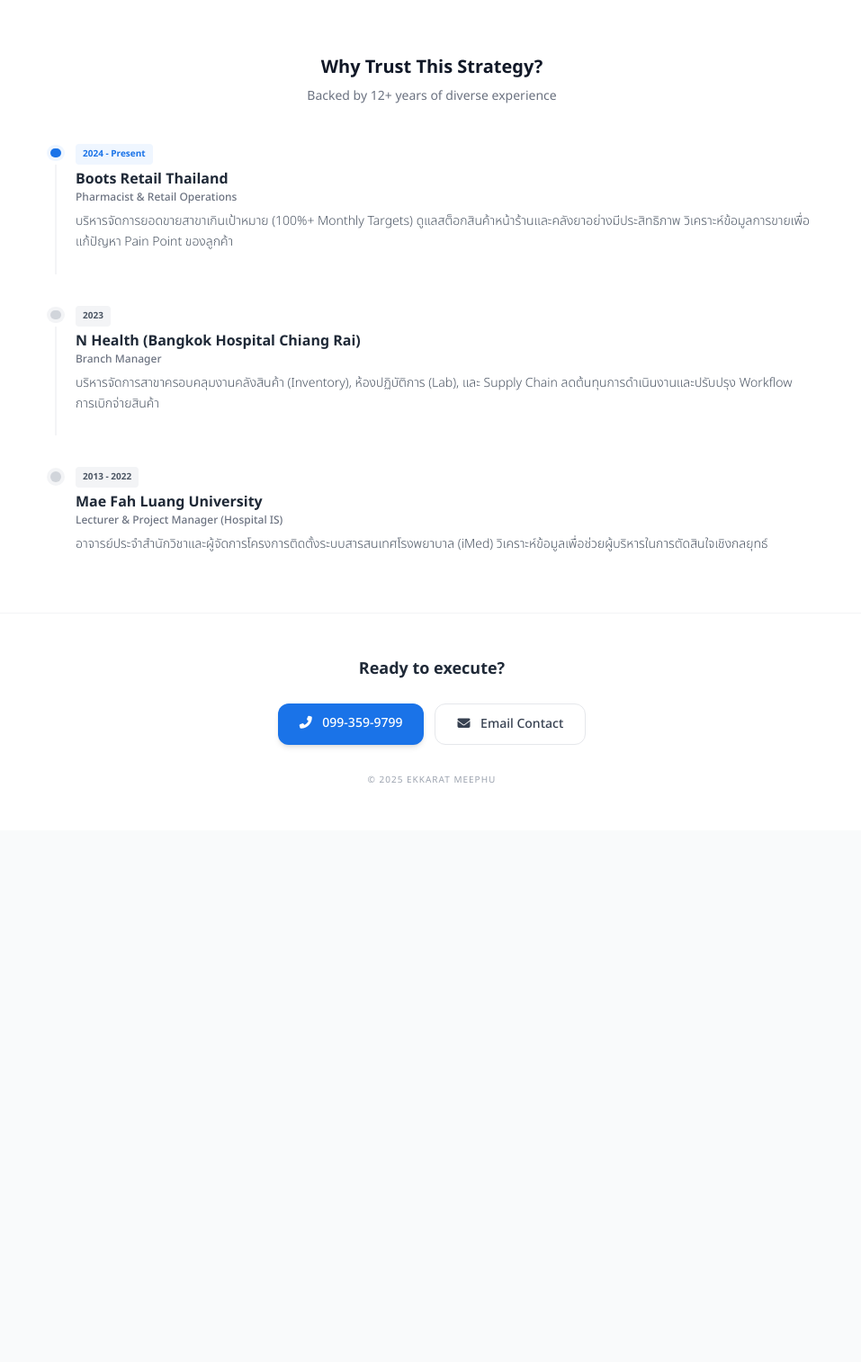
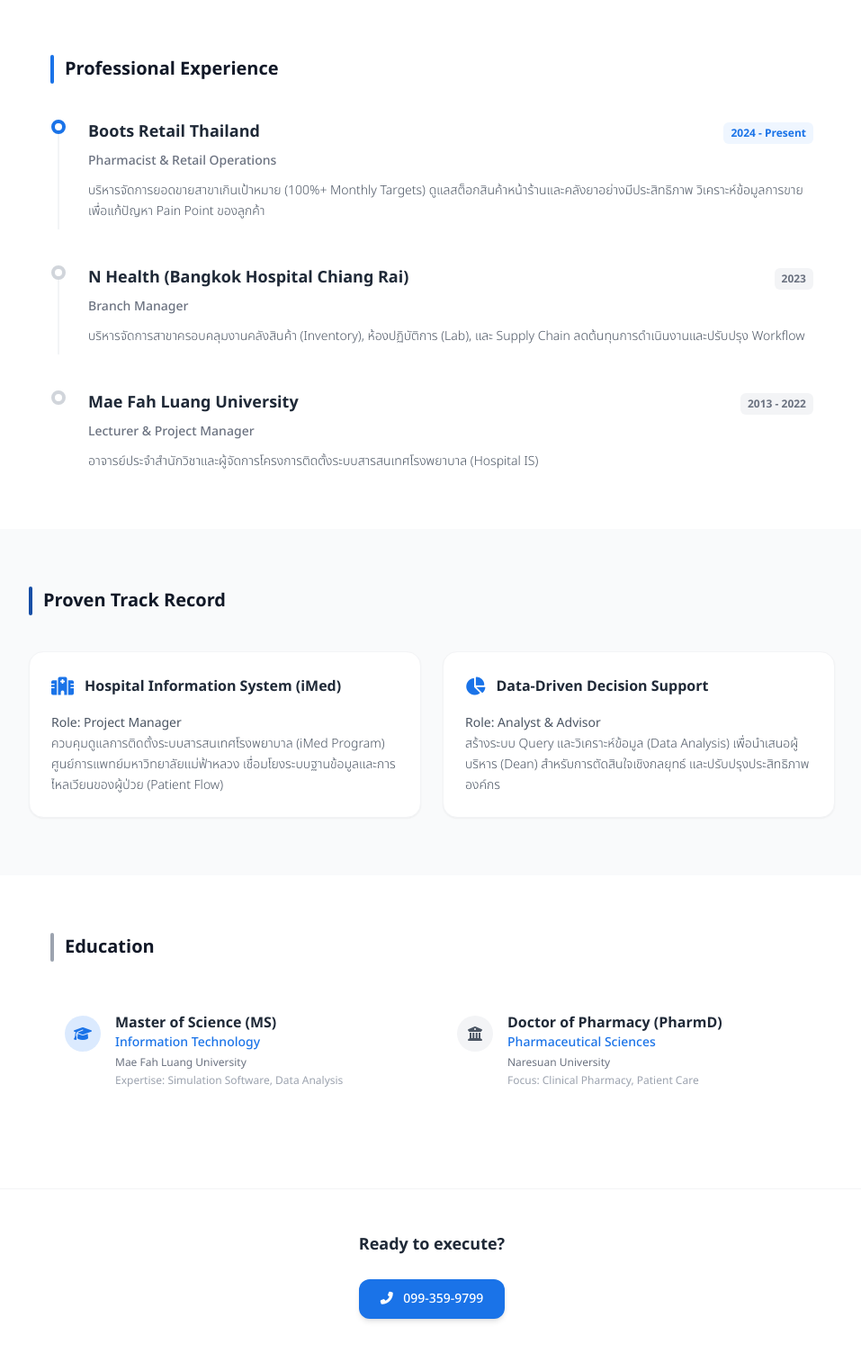
Before and after one commit to E0993599799/M-Ekkarat-CV, a plain HTML site: page index.html in a window 1280 px wide. Shown: the part 642-2156 px from the top of the page at 90% size, without its empty margins (160-1117 px from the left). Before the commit the page ends 1565 px from the top, so only its background shows below. Drawn offline with nearby package versions, Linux system fonts and the light colour scheme.

Commit message:
Update index.html

```diff
--- a/index.html
+++ b/index.html
@@ -37,12 +37,10 @@
     </script>
     <style>
         body { background-color: #ffffff; color: #202124; -webkit-font-smoothing: antialiased; }
-        /* Glassmorphism Navbar */
         .glass-nav {
-            background: rgba(255, 255, 255, 0.9);
+            background: rgba(255, 255, 255, 0.95);
             backdrop-filter: blur(12px);
-            -webkit-backdrop-filter: blur(12px);
-            border-bottom: 1px solid rgba(0,0,0,0.03);
+            border-bottom: 1px solid rgba(0,0,0,0.05);
         }
         .gradient-text {
             background: linear-gradient(135deg, #1a73e8 0%, #174ea6 100%);
@@ -51,13 +49,13 @@
         }
     </style>
 </head>
-<body class="bg-gray-50">
+<body class="bg-white">
 
     <nav class="glass-nav fixed w-full z-50 top-0 transition-all duration-300">
         <div class="max-w-4xl mx-auto px-6 lg:px-8">
             <div class="flex justify-between h-16 items-center">
                 <div class="flex items-center gap-3">
-                    <div class="h-8 w-8 rounded-full bg-gradient-to-br from-blue-500 to-blue-700 text-white flex items-center justify-center text-sm font-bold shadow-md">
+                    <div class="h-8 w-8 rounded-full bg-google-blue text-white flex items-center justify-center text-sm font-bold shadow-md">
                         E
                     </div>
                     <div>
@@ -79,16 +77,15 @@
             <span class="gradient-text">Turnaround Strategy</span>
         </h2>
         <p class="text-sm sm:text-base text-gray-500 max-w-xl mx-auto leading-relaxed font-light mt-4">
-            กลยุทธ์การบริหารจัดการคลังยาเพื่อเปลี่ยน <strong>"Dead Stock"</strong> ให้เป็น <strong>"Cash Flow"</strong> <br class="hidden sm:block">
-            ด้วยแนวคิด Data-Driven โดยผู้เชี่ยวชาญด้านยาและเทคโนโลยี
+            เปลี่ยน <strong>"Dead Stock"</strong> ให้เป็น <strong>"Cash Flow"</strong> ด้วยกลยุทธ์ Data-Driven <br class="hidden sm:block">
+            ผสานความเชี่ยวชาญด้านยาและเทคโนโลยีสารสนเทศ
         </p>
     </header>
 
-    <section class="max-w-4xl mx-auto px-6 pb-20">
+    <section class="max-w-4xl mx-auto px-6 pb-20 border-b border-gray-100">
         <div class="grid grid-cols-1 md:grid-cols-3 gap-6">
-
-            <div class="bg-white rounded-2xl p-6 shadow-soft hover:shadow-card transition-all duration-300 border border-gray-50">
-                <div class="w-10 h-10 bg-blue-50 rounded-xl flex items-center justify-center mb-4 text-google-blue">
+            <div class="bg-gray-50 rounded-2xl p-6 hover:bg-white hover:shadow-card transition-all duration-300 border border-transparent hover:border-gray-100">
+                <div class="w-10 h-10 bg-white rounded-xl flex items-center justify-center mb-4 text-google-blue shadow-sm">
                     <i class="fas fa-dolly text-lg"></i>
                 </div>
                 <h3 class="text-lg font-bold text-gray-800 mb-2">1. Clearance</h3>
@@ -97,9 +94,8 @@
                     คัดแยก Dead Stock ส่งคืน Vendor เปลี่ยนเป็น Credit Note และบริหารยากลุ่ม Near-expiry ทันที
                 </p>
             </div>
-
-            <div class="bg-white rounded-2xl p-6 shadow-soft hover:shadow-card transition-all duration-300 border border-gray-50">
-                <div class="w-10 h-10 bg-cyan-50 rounded-xl flex items-center justify-center mb-4 text-cyan-600">
+            <div class="bg-gray-50 rounded-2xl p-6 hover:bg-white hover:shadow-card transition-all duration-300 border border-transparent hover:border-gray-100">
+                <div class="w-10 h-10 bg-white rounded-xl flex items-center justify-center mb-4 text-cyan-600 shadow-sm">
                     <i class="fas fa-network-wired text-lg"></i>
                 </div>
                 <h3 class="text-lg font-bold text-gray-800 mb-2">2. Outflow</h3>
@@ -108,9 +104,8 @@
                     ระบบ Internal Push (FEFO) กระตุ้นการใช้ภายใน และสร้างเครือข่าย B2B Exchange กับพันธมิตร
                 </p>
             </div>
-
-            <div class="bg-white rounded-2xl p-6 shadow-soft hover:shadow-card transition-all duration-300 border border-gray-50 ring-1 ring-emerald-50">
-                <div class="w-10 h-10 bg-emerald-50 rounded-xl flex items-center justify-center mb-4 text-emerald-600">
+            <div class="bg-gray-50 rounded-2xl p-6 hover:bg-white hover:shadow-card transition-all duration-300 border border-transparent hover:border-gray-100">
+                <div class="w-10 h-10 bg-white rounded-xl flex items-center justify-center mb-4 text-emerald-600 shadow-sm">
                     <i class="fas fa-coins text-lg"></i>
                 </div>
                 <h3 class="text-lg font-bold text-gray-800 mb-2">3. Financial</h3>
@@ -122,75 +117,121 @@
         </div>
     </section>
 
-    <section class="bg-white border-t border-gray-100 py-16">
-        <div class="max-w-4xl mx-auto px-6">
-            <div class="text-center mb-10">
-                <h3 class="text-xl font-bold text-gray-900">Why Trust This Strategy?</h3>
-                <p class="text-sm text-gray-500 mt-2">Backed by 12+ years of diverse experience</p>
+    <section class="py-16 px-6 max-w-4xl mx-auto">
+        <div class="flex items-center gap-3 mb-10">
+            <div class="h-8 w-1 bg-google-blue rounded-full"></div>
+            <h3 class="text-xl font-bold text-gray-900">Professional Experience</h3>
         </div>
 
-            <div class="space-y-8">
-                <div class="flex gap-4 group">
-                    <div class="flex flex-col items-center">
-                        <div class="w-3 h-3 rounded-full bg-google-blue mt-2 ring-4 ring-blue-50 group-hover:ring-blue-100 transition-all"></div>
-                        <div class="w-0.5 h-full bg-gray-100 mt-2"></div>
+        <div class="space-y-10 pl-2">
+            <div class="relative pl-8 border-l-2 border-gray-100 pb-2">
+                <div class="absolute -left-[9px] top-0 w-4 h-4 rounded-full bg-white border-4 border-google-blue"></div>
+                <div class="flex flex-col sm:flex-row sm:justify-between sm:items-baseline mb-2">
+                    <h4 class="text-lg font-bold text-gray-800">Boots Retail Thailand</h4>
+                    <span class="text-xs font-bold text-google-blue bg-blue-50 px-2 py-1 rounded-md">2024 - Present</span>
                 </div>
-                    <div class="pb-6">
-                        <span class="inline-block px-2 py-1 bg-blue-50 text-google-blue text-[10px] font-bold rounded mb-1">2024 - Present</span>
-                        <h4 class="text-base font-bold text-gray-800">Boots Retail Thailand</h4>
-                        <p class="text-xs text-gray-500 mb-2 font-medium">Pharmacist & Retail Operations</p>
+                <p class="text-sm text-gray-500 font-medium mb-3">Pharmacist & Retail Operations</p>
                 <p class="text-sm text-gray-600 font-light leading-relaxed">
                     บริหารจัดการยอดขายสาขาเกินเป้าหมาย (100%+ Monthly Targets) ดูแลสต็อกสินค้าหน้าร้านและคลังยาอย่างมีประสิทธิภาพ วิเคราะห์ข้อมูลการขายเพื่อแก้ปัญหา Pain Point ของลูกค้า
                 </p>
             </div>
+
+            <div class="relative pl-8 border-l-2 border-gray-100 pb-2">
+                <div class="absolute -left-[9px] top-0 w-4 h-4 rounded-full bg-white border-4 border-gray-300"></div>
+                <div class="flex flex-col sm:flex-row sm:justify-between sm:items-baseline mb-2">
+                    <h4 class="text-lg font-bold text-gray-800">N Health (Bangkok Hospital Chiang Rai)</h4>
+                    <span class="text-xs font-bold text-gray-500 bg-gray-100 px-2 py-1 rounded-md">2023</span>
+                </div>
+                <p class="text-sm text-gray-500 font-medium mb-3">Branch Manager</p>
+                <p class="text-sm text-gray-600 font-light leading-relaxed">
+                    บริหารจัดการสาขาครอบคลุมงานคลังสินค้า (Inventory), ห้องปฏิบัติการ (Lab), และ Supply Chain ลดต้นทุนการดำเนินงานและปรับปรุง Workflow
+                </p>
             </div>
 
-                <div class="flex gap-4 group">
-                    <div class="flex flex-col items-center">
-                        <div class="w-3 h-3 rounded-full bg-gray-300 mt-2 ring-4 ring-gray-100 group-hover:ring-gray-200 transition-all"></div>
-                        <div class="w-0.5 h-full bg-gray-100 mt-2"></div>
+            <div class="relative pl-8 border-l-2 border-transparent">
+                <div class="absolute -left-[9px] top-0 w-4 h-4 rounded-full bg-white border-4 border-gray-300"></div>
+                <div class="flex flex-col sm:flex-row sm:justify-between sm:items-baseline mb-2">
+                    <h4 class="text-lg font-bold text-gray-800">Mae Fah Luang University</h4>
+                    <span class="text-xs font-bold text-gray-500 bg-gray-100 px-2 py-1 rounded-md">2013 - 2022</span>
                 </div>
-                    <div class="pb-6">
-                        <span class="inline-block px-2 py-1 bg-gray-100 text-gray-600 text-[10px] font-bold rounded mb-1">2023</span>
-                        <h4 class="text-base font-bold text-gray-800">N Health (Bangkok Hospital Chiang Rai)</h4>
-                        <p class="text-xs text-gray-500 mb-2 font-medium">Branch Manager</p>
+                <p class="text-sm text-gray-500 font-medium mb-3">Lecturer & Project Manager</p>
                 <p class="text-sm text-gray-600 font-light leading-relaxed">
-                            บริหารจัดการสาขาครอบคลุมงานคลังสินค้า (Inventory), ห้องปฏิบัติการ (Lab), และ Supply Chain ลดต้นทุนการดำเนินงานและปรับปรุง Workflow การเบิกจ่ายสินค้า
+                    อาจารย์ประจำสำนักวิชาและผู้จัดการโครงการติดตั้งระบบสารสนเทศโรงพยาบาล (Hospital IS)
                 </p>
             </div>
         </div>
+    </section>
 
-                <div class="flex gap-4 group">
-                    <div class="flex flex-col items-center">
-                        <div class="w-3 h-3 rounded-full bg-gray-300 mt-2 ring-4 ring-gray-100 group-hover:ring-gray-200 transition-all"></div>
+    <section class="bg-gray-50 py-16 px-6">
+        <div class="max-w-4xl mx-auto">
+            <div class="flex items-center gap-3 mb-10">
+                <div class="h-8 w-1 bg-google-dark rounded-full"></div>
+                <h3 class="text-xl font-bold text-gray-900">Proven Track Record</h3>
             </div>
-                    <div>
-                        <span class="inline-block px-2 py-1 bg-gray-100 text-gray-600 text-[10px] font-bold rounded mb-1">2013 - 2022</span>
-                        <h4 class="text-base font-bold text-gray-800">Mae Fah Luang University</h4>
-                        <p class="text-xs text-gray-500 mb-2 font-medium">Lecturer & Project Manager (Hospital IS)</p>
+
+            <div class="grid grid-cols-1 md:grid-cols-2 gap-6">
+                <div class="bg-white p-6 rounded-2xl shadow-sm border border-gray-100">
+                    <div class="flex items-center gap-3 mb-4">
+                        <i class="fas fa-hospital-alt text-google-blue text-xl"></i>
+                        <h4 class="font-bold text-gray-800">Hospital Information System (iMed)</h4>
+                    </div>
                     <p class="text-sm text-gray-600 font-light leading-relaxed">
-                            อาจารย์ประจำสำนักวิชาและผู้จัดการโครงการติดตั้งระบบสารสนเทศโรงพยาบาล (iMed) วิเคราะห์ข้อมูลเพื่อช่วยผู้บริหารในการตัดสินใจเชิงกลยุทธ์
+                        <strong>Role: Project Manager</strong><br>
+                        ควบคุมดูแลการติดตั้งระบบสารสนเทศโรงพยาบาล (iMed Program) ศูนย์การแพทย์มหาวิทยาลัยแม่ฟ้าหลวง เชื่อมโยงระบบฐานข้อมูลและการไหลเวียนของผู้ป่วย (Patient Flow)
                     </p>
                 </div>
+
+                <div class="bg-white p-6 rounded-2xl shadow-sm border border-gray-100">
+                    <div class="flex items-center gap-3 mb-4">
+                        <i class="fas fa-chart-pie text-google-blue text-xl"></i>
+                        <h4 class="font-bold text-gray-800">Data-Driven Decision Support</h4>
+                    </div>
+                    <p class="text-sm text-gray-600 font-light leading-relaxed">
+                        <strong>Role: Analyst & Advisor</strong><br>
+                        สร้างระบบ Query และวิเคราะห์ข้อมูล (Data Analysis) เพื่อนำเสนอผู้บริหาร (Dean) สำหรับการตัดสินใจเชิงกลยุทธ์ และปรับปรุงประสิทธิภาพองค์กร
+                    </p>
                 </div>
             </div>
         </div>
     </section>
 
-    <footer class="bg-white py-12 text-center border-t border-gray-100">
+    <section class="py-16 px-6 max-w-4xl mx-auto">
+        <div class="flex items-center gap-3 mb-10">
+            <div class="h-8 w-1 bg-gray-400 rounded-full"></div>
+            <h3 class="text-xl font-bold text-gray-900">Education</h3>
+        </div>
+
+        <div class="grid grid-cols-1 sm:grid-cols-2 gap-6">
+            <div class="flex items-start gap-4 p-4 rounded-xl hover:bg-gray-50 transition-colors">
+                <div class="mt-1 w-10 h-10 rounded-full bg-blue-100 flex items-center justify-center text-google-blue shrink-0">
+                    <i class="fas fa-graduation-cap"></i>
+                </div>
+                <div>
+                    <h4 class="text-base font-bold text-gray-800">Master of Science (MS)</h4>
+                    <p class="text-sm text-google-blue font-medium">Information Technology</p>
+                    <p class="text-xs text-gray-500 mt-1">Mae Fah Luang University</p>
+                    <p class="text-xs text-gray-400 mt-1">Expertise: Simulation Software, Data Analysis</p>
+                </div>
+            </div>
+
+            <div class="flex items-start gap-4 p-4 rounded-xl hover:bg-gray-50 transition-colors">
+                <div class="mt-1 w-10 h-10 rounded-full bg-gray-100 flex items-center justify-center text-gray-600 shrink-0">
+                    <i class="fas fa-university"></i>
+                </div>
+                <div>
+                    <h4 class="text-base font-bold text-gray-800">Doctor of Pharmacy (PharmD)</h4>
+                    <p class="text-sm text-google-blue font-medium">Pharmaceutical Sciences</p>
+                    <p class="text-xs text-gray-500 mt-1">Naresuan University</p>
+                    <p class="text-xs text-gray-400 mt-1">Focus: Clinical Pharmacy, Patient Care</p>
+                </div>
+            </div>
+        </div>
+    </section>
+
+    <footer class="bg-white py-12 text-center border-t border-gray-100 mt-8">
         <h3 class="text-lg font-bold text-gray-800 mb-6">Ready to execute?</h3>
         <div class="flex flex-col sm:flex-row justify-center gap-3 px-6">
             <a href="tel:0993599799" class="w-full sm:w-auto px-6 py-3 rounded-xl bg-google-blue text-white text-sm font-medium hover:bg-google-blueHover shadow-md hover:shadow-lg transition-all duration-300">
                 <i class="fas fa-phone-alt mr-2"></i> 099-359-9799
             </a>
-            <a href="mailto:ekkarat.mee@gmail.com" class="w-full sm:w-auto px-6 py-3 rounded-xl bg-white text-gray-700 border border-gray-200 text-sm font-medium hover:bg-gray-50 transition-all duration-300">
-                <i class="fas fa-envelope mr-2"></i> Email Contact
-            </a>
-        </div>
-        <p class="mt-8 text-[10px] text-gray-400 uppercase tracking-widest">
-            © 2025 Ekkarat Meephu
-        </p>
-    </footer>
-
-</body>
-</html>
+            <a href="mailto:ekkarat.mee@gmail.com" class="w-full sm:w-auto px-6 py-3 rounded-xl bg-white text-gray-700 border border-gray-200 text-sm font-medium hover:bg-gray-50 transition-all duration-30
```
Lines whose indentation alone changed are shown as unchanged.
